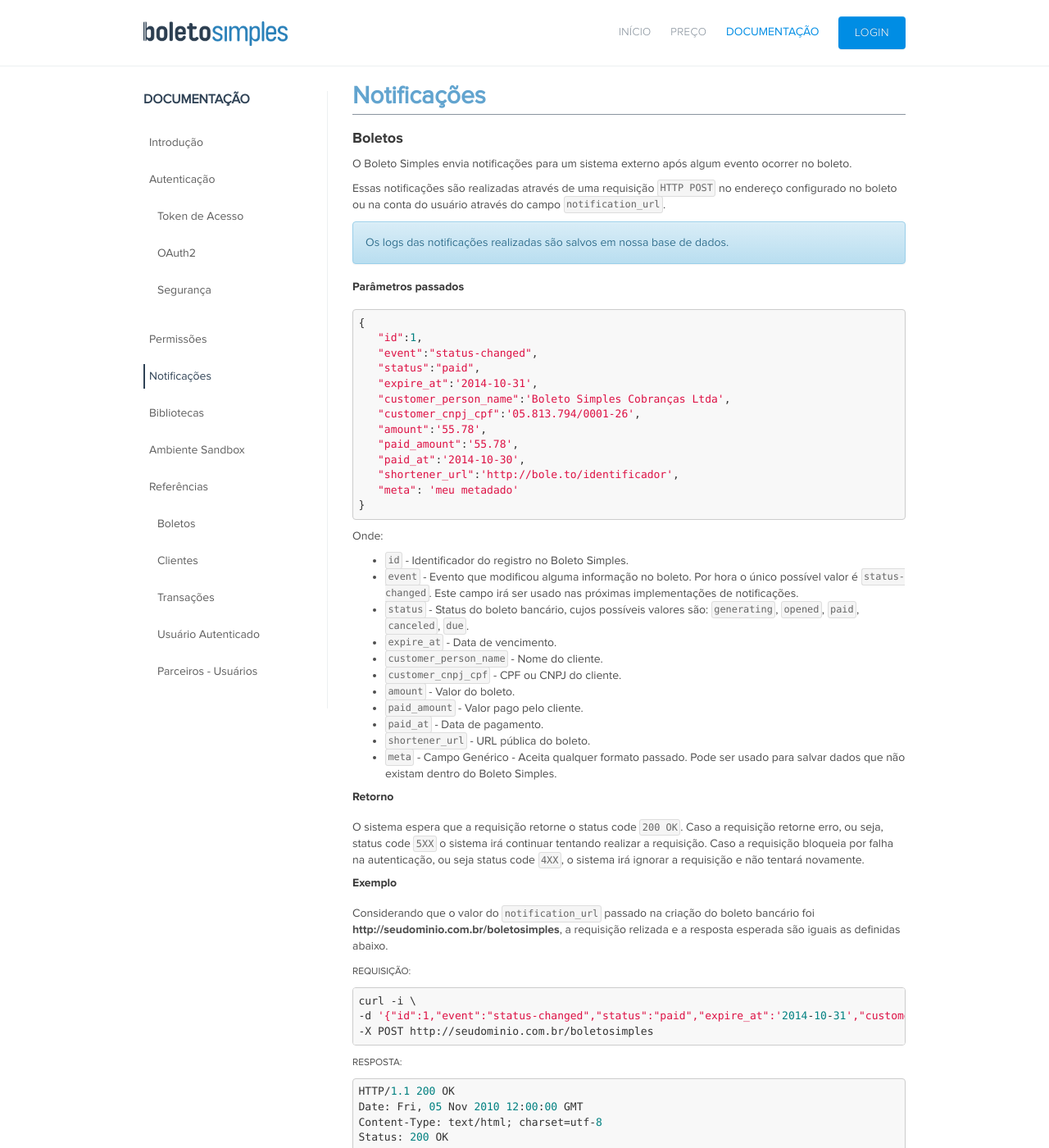
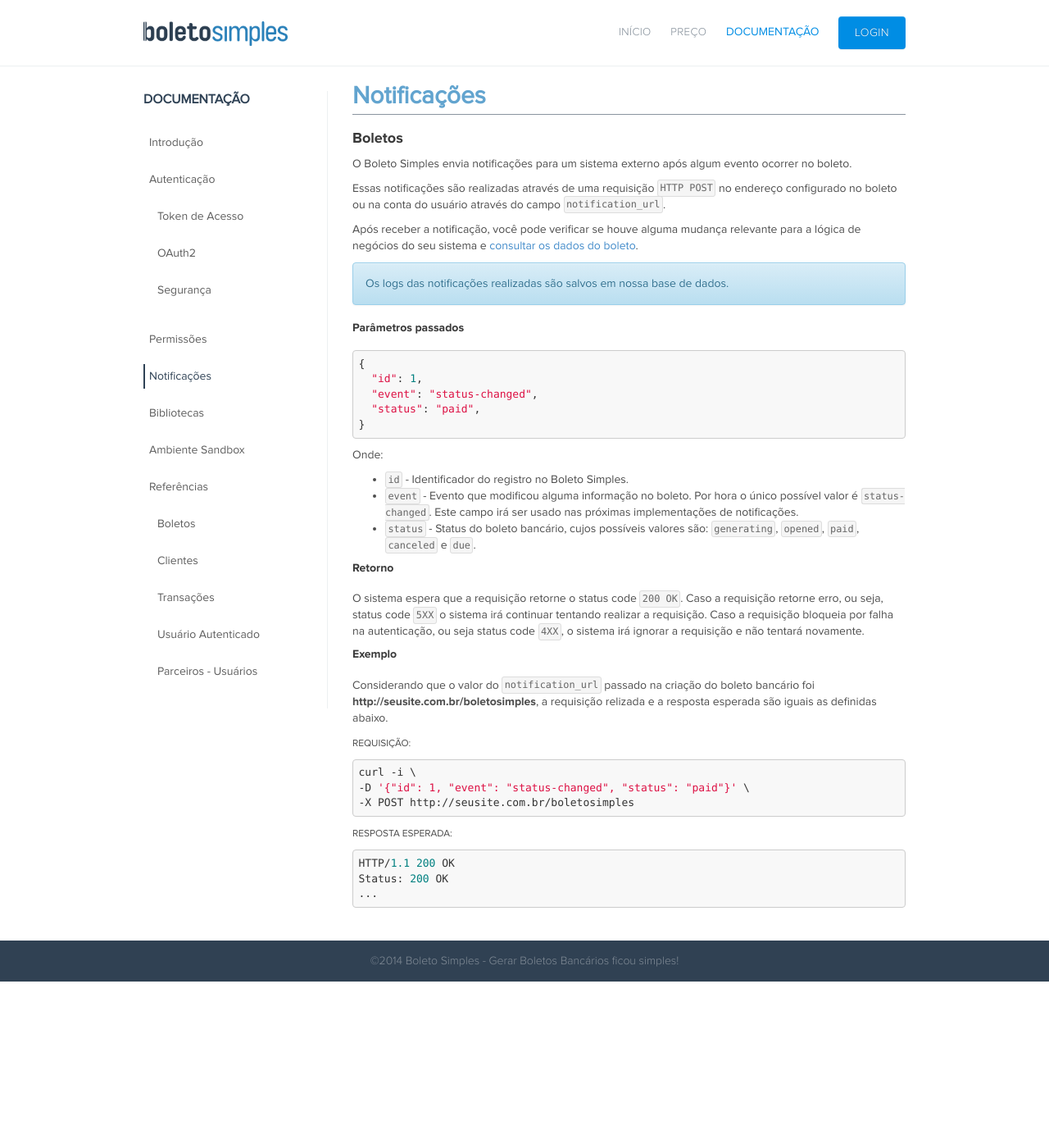
Before and after one commit to BoletoSimples/boletosimples-docs, a Jekyll site: the page built from notifications.md, in a window 1280 px wide and 1400 px high. Shown: the whole window at 82% size. Built offline with Jekyll 4.4.1, drawn with Linux system fonts in a browser that asks for light colours.

Commit message:
Revert "update notifications documentation"
This reverts commit 42380290486ad0f2a53b8eab70d958f1e1ef12ae.

Conflicts:
	notifications.md

```diff
--- a/notifications.md
+++ b/notifications.md
@@ -10,41 +10,25 @@ en: /en/notifications
 
 O Boleto Simples envia notificações para um sistema externo após algum evento ocorrer no boleto.
 
-  Essas notificações são realizadas através de uma requisição
-  `HTTP POST` no endereço configurado no
-  boleto ou na conta do usuário através do campo `notification_url`.
+Essas notificações são realizadas através de uma requisição `HTTP POST` no endereço configurado no boleto ou na conta do usuário através do campo `notification_url`.
+
+Após receber a notificação, você pode verificar se houve alguma mudança relevante para a lógica de negócios do seu sistema e [consultar os dados do boleto](/reference/v1/bank_billets/#informaes-do-boleto).
 
 <div class="alert alert-info">Os logs das notificações realizadas são salvos em nossa base de dados.</div>
 
 #### Parâmetros passados
 
 <pre class="bash">{
-   "id":1,
-   "event":"status-changed",
-   "status":"paid",
-   "expire_at":'2014-10-31',
-   "customer_person_name":'Boleto Simples Cobranças Ltda',
-   "customer_cnpj_cpf":'05.813.794/0001-26',
-   "amount":'55.78',
-   "paid_amount":'55.78',
-   "paid_at":'2014-10-30',
-   "shortener_url":'http://bole.to/identificador',
-   "meta": 'meu metadado'
+  "id": 1,
+  "event": "status-changed",
+  "status": "paid",
 }</pre>
 
 Onde:
 
 *   `id` - Identificador do registro no Boleto Simples.
 *   `event` - Evento que modificou alguma informação no boleto. Por hora o único possível valor é `status-changed`. Este campo irá ser usado nas próximas implementações de notificações.
-*   `status` - Status do boleto bancário, cujos possíveis valores são: `generating`, `opened`, `paid`, `canceled`, `due`.
-*   `expire_at` - Data de vencimento.
-*   `customer_person_name` - Nome do cliente.
-*   `customer_cnpj_cpf` - CPF ou CNPJ do cliente.
-*   `amount` - Valor do boleto.
-*   `paid_amount` - Valor pago pelo cliente.
-*   `paid_at` - Data de pagamento.
-*   `shortener_url` - URL pública do boleto.
-*   `meta` - Campo Genérico -  Aceita qualquer formato passado. Pode ser usado para salvar dados que não existam dentro do Boleto Simples.
+*   `status` - Status do boleto bancário, cujos possíveis valores são: `generating`, `opened`, `paid`, `canceled` e `due`.
 
 #### Retorno
 
@@ -52,21 +36,20 @@ O sistema espera que a requisição retorne o status code `200 OK`. Caso a requi
 
 #### Exemplo
 
-Considerando que o valor do `notification_url` passado na criação do boleto bancário foi **http://seudominio.com.br/boletosimples**, a requisição relizada e a resposta esperada são iguais as definidas abaixo.
+Considerando que o valor do `notification_url` passado na criação do boleto bancário foi **http://seusite.com.br/boletosimples**, a requisição relizada e a resposta esperada são iguais as definidas abaixo.
 
 <small>Requisição:</small>
 
 <pre class="bash">
 curl -i \
--d '{"id":1,"event":"status-changed","status":"paid","expire_at":'2014-10-31',"customer_person_name":'Boleto Simples',"customer_cnpj_cpf":'05.813.794/0001-26',"amount":'55.78',"paid_amount":'55.78',"paid_at":'2014-10-30',"shortener_url":'http://bole.to/identificador',"meta":'meu metadado'}' \
--X POST http://seudominio.com.br/boletosimples
+-D '{"id": 1, "event": "status-changed", "status": "paid"}' \
+-X POST http://seusite.com.br/boletosimples
 </pre>
 
-<small>Resposta:</small>
+<small>Resposta Esperada:</small>
 
 <pre class="json">
 HTTP/1.1 200 OK
-Date: Fri, 05 Nov 2010 12:00:00 GMT
-Content-Type: text/html; charset=utf-8
 Status: 200 OK
+...
 </pre>
```
